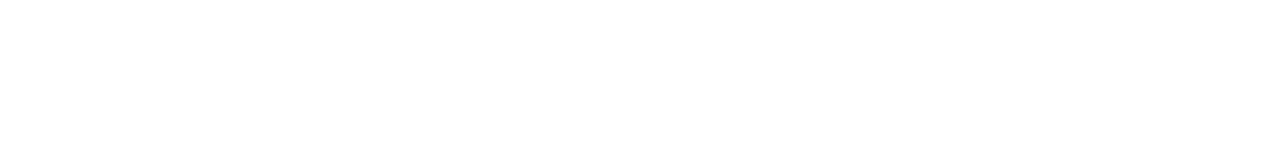
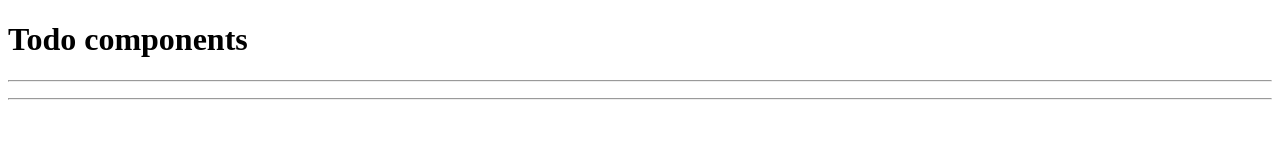
Before and after one commit to mironova-tatyana/hhfhhf2, a plain HTML site: page index.html in a window 1280 px wide. Drawn offline with Linux system fonts and the light colour scheme; the site is published under a folder, as on GitHub Pages, so addresses that start at the root find nothing.

Commit message:
Update index.html

```diff
--- a/index.html
+++ b/index.html
@@ -5,8 +5,8 @@
     <link rel="icon" href="/favicon.ico">
     <meta name="viewport" content="width=device-width, initial-scale=1.0">
     <title>Vite App</title>
-    <script type="module" crossorigin src="/assets/index-JZUnEUSC.js"></script>
-    <link rel="stylesheet" crossorigin href="/assets/index-DOp3UuUQ.css">
+    <script type="module" crossorigin src="assets/index-JZUnEUSC.js"></script>
+    <link rel="stylesheet" crossorigin href="assets/index-DOp3UuUQ.css">
   </head>
   <body>
     <div id="app"></div>
```
